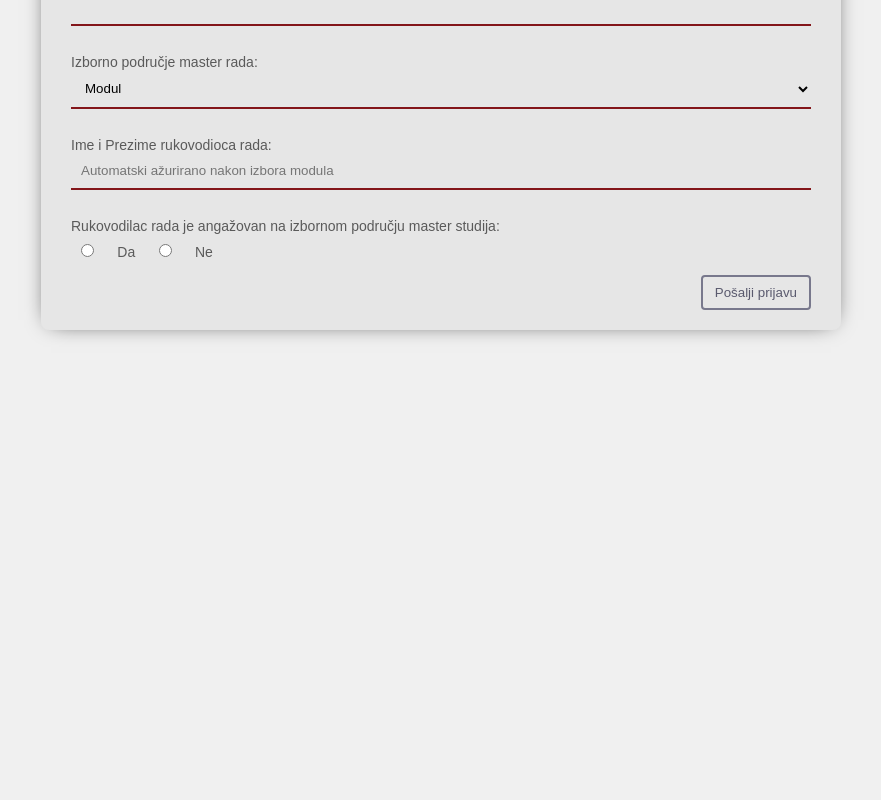
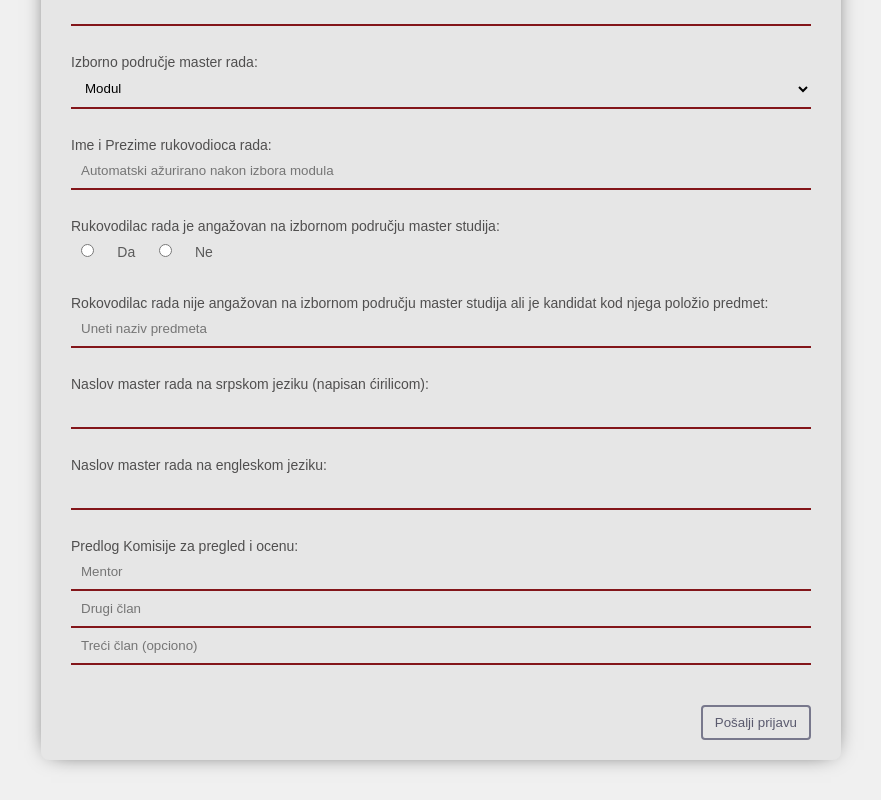
Before and after one commit to IvanaaVasic/MasterPrijava, an Angular app: page /prijava in a window 1280 px wide. Shown: the part 414-1214 px from the top of the page, without its empty margins (199-1080 px from the left). Before the commit the page ends 800 px from the top, so only its background shows below. Built offline with nearby package versions, Linux system fonts and the light colour scheme.

Commit message:
prijava componenta

```diff
--- a/src/app/login/login.component.css
+++ b/src/app/login/login.component.css
@@ -32,6 +32,7 @@ hr {
 }
 .loginFieldLabel {
   margin: 0px;
+  padding: 0px;
 }
 .main-header,
 .second-header,
@@ -43,11 +44,15 @@ hr {
   width: 180px;
   box-sizing: border-box;
   border: 2px solid #ccc;
-  border-radius: 4px;
   font-size: 16px;
-  background-color: white;
   padding: 5px 5px;
   transition: width 0.4s ease-in-out;
+  background: none;
+  outline: none;
+  resize: none;
+  border: 0;
+  font-family: "Montserrat", sans-serif;
+  border-bottom: 2px solid #83161a;
 }
 .inputStyle:focus {
   width: 280px;
--- a/src/app/prijava-teme/prijava-teme.component.css
+++ b/src/app/prijava-teme/prijava-teme.component.css
@@ -14,7 +14,7 @@
   background: #e6e6e6;
   border-radius: 8px;
   box-shadow: 0 0 22px -10px #000;
-  margin-top: 40px;
+  margin: 40px 0px;
   padding: 20px 30px;
   max-width: calc(100vw - 40px);
   box-sizing: border-box;
@@ -62,12 +62,12 @@ input:focus {
   display: block;
   margin: 28px 0 0;
   font-size: 14px;
-  color: #5a5a5a;
+  color: #504f4f;
 }
 .btn-send-prijava {
   float: right;
   padding: 8px 12px;
-  margin: 8px 0 0;
+  margin: 40px 0 0;
   font-family: "Montserrat", sans-serif;
   border: 2px solid #78788c;
   border-radius: 4px;
--- a/src/app/prijava-teme/prijava-teme.component.html
+++ b/src/app/prijava-teme/prijava-teme.component.html
@@ -34,6 +34,35 @@
         <input type="radio" id="ne" name="rukovodilacChoice" value="Ne" />
       <label class="label-radio" for="ne">Ne</label><br />
     </div>
+    <div
+      class="labelInput"
+      type="Rokovodilac rada nije angažovan na izbornom području master studija ali je kandidat kod njega položio predmet: "
+    >
+      <input
+        type="text"
+        name="rukovodilacPredmet"
+        placeholder="Uneti naziv predmeta"
+      />
+    </div>
+    <div
+      class="labelInput"
+      type="Naslov master rada na srpskom jeziku (napisan ćirilicom):"
+    >
+      <input type="text" name="naslovRadaSrpski" />
+    </div>
+    <div class="labelInput" type="Naslov master rada na engleskom jeziku:">
+      <input type="text" name="naslovRadaEngleski" />
+    </div>
+    <div class="labelInput" type="Predlog Komisije za pregled i ocenu:">
+      <input type="text" name="predlogKomisije1" placeholder="Mentor" />
+      <input type="text" name="predlogKomisije2" placeholder="Drugi član" />
+      <input
+        type="text"
+        name="predlogKomisije3"
+        placeholder="Treći član (opciono)"
+      />
+    </div>
+
     <button class="btn-send-prijava" (click)="posaljiPrijavu()">
       Pošalji prijavu
     </button>
```
